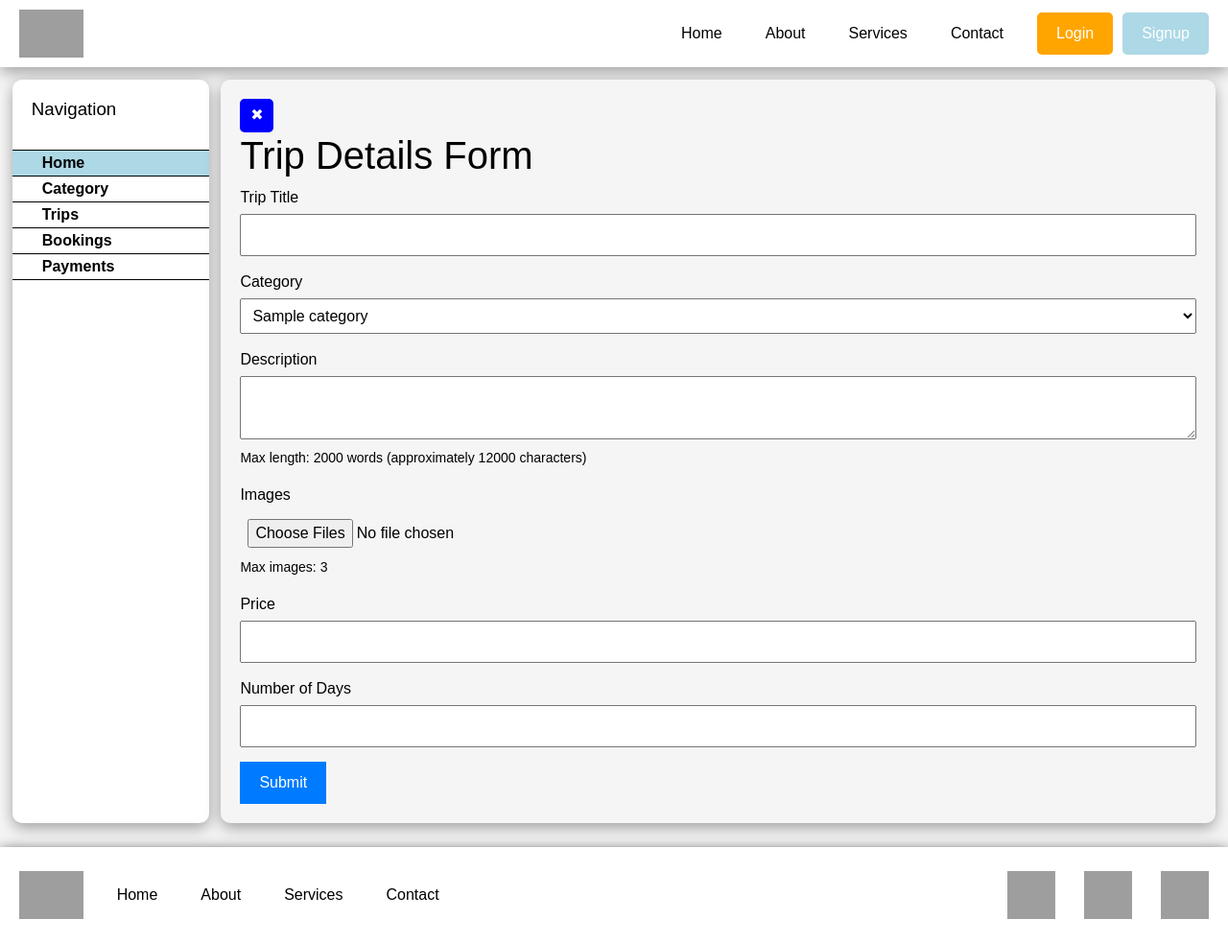
After one commit to onesity/jwt-authentication, a PHP site: page /travel_booking_system/add_location.php in a window 1280 px wide. The commit adds this page. Shown: the whole page at 96% size. Run offline with PHP 8.4, Linux system fonts and the light colour scheme; tables that the repository leaves empty or names only in its code hold one stand-in row (values such as "Sample post"); some libraries are stand-ins or nearby versions; grey boxes are pictures that could not be loaded.

Commit message:
create the side navgation

```diff
--- /dev/null
+++ b/add_location.php
@@ -0,0 +1,201 @@
+<?php
+include('header.php');
+?>
+<!DOCTYPE html>
+<html lang="en">
+
+<head>
+    <meta charset="UTF-8">
+    <meta name="viewport" content="width=device-width, initial-scale=1.0">
+    <title>Trip Details Form</title>
+    <link rel="stylesheet" href="page_style.css">
+    <script src="//cdn.tinymce.com/4/tinymce.min.js"></script>
+    <script>
+        tinymce.init({
+            selector: 'description'
+        });
+    </script>
+    <style>
+        body {
+            font-family: Arial, sans-serif;
+            margin: 20px;
+        }
+
+        .main-div {
+            display: flex;
+        }
+
+        .right-div {
+            flex: 1;
+            padding: 20px;
+            box-sizing: border-box;
+        }
+
+        .form-group {
+            margin-bottom: 15px;
+        }
+
+        label {
+            display: block;
+            margin-bottom: 5px;
+        }
+
+        input,
+        textarea,
+        select {
+            width: 100%;
+            padding: 8px;
+            box-sizing: border-box;
+        }
+
+        #submit_btn {
+            padding: 10px 20px;
+            background-color: #007BFF;
+            color: #fff;
+            border: none;
+            cursor: pointer;
+        }
+
+        #submit_btn:hover {
+            background-color: #0056b3;
+        }
+    </style>
+</head>
+
+<body>
+    <div class="main-div">
+        <?php sidenavbar() ?>
+        <div class="right-div">
+            <button id="hamburger_btn">&#x2716;</button>
+
+            <h1>Trip Details Form</h1>
+            <form id="tripForm" method="POST" action="#" enctype="multipart/form-data">
+                <div class="form-group">
+                    <label for="tripTitle">Trip Title</label>
+                    <input type="text" id="tripTitle" name="title" maxlength="255" required>
+                </div>
+                <div class="form-group">
+
+                    <label for="category">Category</label>
+                    <select id="category" name="category" required>
+                        <?php
+                        $query = "select * from category order by id desc";
+                        $res = mysqli_query($conn, $query);
+                        $total_record = mysqli_num_rows($res);
+                        $sr = 1;
+                        while ($total_record != 0) {
+                            $record = mysqli_fetch_assoc($res);
+                            $id = $record['id'];
+                            $category_name = $record['name'];
+                            echo "<option value='$id'>$category_name</option>";
+                            $total_record--;
+                            $sr++;
+                        }
+                        ?>
+                    </select>
+                </div>
+                <div class="form-group ">
+                    <label for="description">Description</label>
+                    <textarea id="description" name="description" maxlength="12000" required ></textarea>
+                    <small>Max length: 2000 words (approximately 12000 characters)</small>
+                </div>
+                <div class="form-group">
+                    <label for="images">Images</label>
+                    <input type="file" id="images" name="images" accept="image/*" multiple required>
+                    <small>Max images: 3</small>
+                </div>
+                <div class="form-group">
+                    <label for="price">Price</label>
+                    <input type="number" id="price" name="price" max="99999999999" required>
+                </div>
+                <div class="form-group">
+                    <label for="days">Number of Days</label>
+                    <input type="number" id="days" name="days" max="999" required>
+                </div>
+
+                <button type="submit" id="submit_btn" name="submit">Submit</button>
+            </form>
+        </div>
+    </div>
+
+    <script>
+        document.getElementById('tripForm').addEventListener('submit', function(event) {
+            let isValid = true;
+            const title = document.getElementById('tripTitle').value;
+            const description = document.getElementById('description').value;
+            const images = document.getElementById('images').files;
+            const price = document.getElementById('price').value;
+            const days = document.getElementById('days').value;
+            const category = document.getElementById('category').value;
+
+            // Validate title
+            if (title.length > 255) {
+                alert('Trip title cannot exceed 255 characters.');
+                isValid = false;
+            }
+
+            // Validate description
+            const wordCount = description.split(/\s+/).filter(word => word.length > 0).length;
+            if (wordCount > 2000) {
+                alert('Description cannot exceed 2000 words.');
+                isValid = false;
+            }
+
+            // Validate images
+            if (images.length > 3) {
+                alert('You can upload a maximum of 3 images.');
+                isValid = false;
+            }
+
+            // Validate price
+            if (price.length > 11) {
+                alert('Price cannot exceed 11 digits.');
+                isValid = false;
+            }
+
+            // Validate days
+            if (days.length > 3) {
+                alert('Number of days cannot exceed 3 digits.');
+                isValid = false;
+            }
+
+            // Validate category
+            if (category === '') {
+                alert('Please select a category.');
+                isValid = false;
+            }
+
+            if (!isValid) {
+                event.preventDefault();
+            }
+        });
+    </script>
+    <script>
+        $(document).ready(function() {
+            $('#example').DataTable();
+        });
+    </script>
+</body>
+
+</html>
+
+<?php
+if(isset($_POST['submit'])){
+    $title=$_POST['title'];
+    $categoryid=$_POST['category'];
+    $description=$_POST['description'];
+    $image='fsdfsdfsdfsdfs';
+    $price=$_POST['price'];
+    $days=$_POST['days'];
+    $timecreated=time();
+    $status=1;
+    $query="insert into travel(categoryid,title,description,image,price,days,status,timecreated) values('$categoryid','$title','$description','$image','$price','$days','$status','$timecreated')";
+    $res=mysqli_query($conn,$query);
+    if($res){
+        echo "Travel added successfully!";
+    }else{
+        echo $query;
+    }
+}
+include('footer.php');
+?>
--- a/footer.php
+++ b/footer.php
@@ -35,6 +35,7 @@
             width: 100%;
             box-shadow: 0 -2px 5px rgba(0, 0, 0, 0.1);
             height: 100px;
+               box-shadow: rgba(0, 0, 0, 0.9) 0px 5px 15px;
             /* Optional: add a shadow for better separation */
         }
 
--- a/header.php
+++ b/header.php
@@ -5,7 +5,17 @@
     <meta charset="UTF-8">
     <meta name="viewport" content="width=device-width, initial-scale=1.0">
     <title>Profile Popup</title>
-    <link rel="stylesheet" href="styles.css">
+
+    <link rel="stylesheet" href="https://cdn.datatables.net/1.11.3/css/jquery.dataTables.min.css">
+    <!-- jQuery -->
+    <script src="https://code.jquery.com/jquery-3.5.1.js"></script>
+    <!-- DataTables JS -->
+    <script src="https://cdn.datatables.net/1.11.3/js/jquery.dataTables.min.js"></script>
+    <link href="https://cdn.jsdelivr.net/npm/bootstrap@5.3.3/dist/css/bootstrap.min.css" rel="stylesheet" integrity="sha384-QWTKZyjpPEjISv5WaRU9OFeRpok6YctnYmDr5pNlyT2bRjXh0JMhjY6hW+ALEwIH" crossorigin="anonymous">
+    <script src="https://cdn.jsdelivr.net/npm/bootstrap@5.3.3/dist/js/bootstrap.bundle.min.js" integrity="sha384-YvpcrYf0tY3lHB60NNkmXc5s9fDVZLESaAA55NDzOxhy9GkcIdslK1eN7N6jIeHz" crossorigin="anonymous">
+    </script>
+
+
     <style>
         body {
             margin: 0;
@@ -20,6 +30,10 @@
             padding: 10px 20px;
             background-color: white;
             color: black;
+            box-shadow: rgba(0, 0, 0, 0.35) 0px 5px 15px;
+            position:relative;
+            width: 100%;
+
         }
 
         .logo img {
@@ -73,14 +87,6 @@
             background-color: lightblue;
             color: #fff;
         }
-
-        /* .login-btn:hover {
-            background-color: #777;
-        }
-
-        .signup-btn:hover {
-            background-color: #0056b3;
-        } */
 
         .profile {
             position: relative;
--- a/lib.php
+++ b/lib.php
@@ -60,8 +60,77 @@ function send_email($email,$subject,$body,)
 }
 
 function sidenavbar(){
-    echo '<div class="left-div">
-                <button  id="hamburger_btn">&#x2716;</button>
+    echo '
+      <div class="left-div">
+      <h3 id="navigation_heading">Navigation</h3>
+            <table id="nav_table">
+                <tr id=\'table_row_home\' selected="true">
+                    <td id="row_data" >
+                    <i class="bi bi-house"></i><a href="index.php" id="nav_link">Home</a>
+                    </td>
+                </tr>
+                <tr id=\'table_row_category\' selected="false">
+                    <td id="row_data">
+                    <i class="bi bi-house"></i><a href="category.php" id="nav_link">Category</a>
+                    </td>
+                </tr>
+                <tr id=\'table_row_trip\' selected="false">
+                    <td id="row_data">
+                    <i class="bi bi-house"></i><a href="locations.php" id="nav_link">Trips</a>
+                    </td>
+                </tr>
+                <tr id=\'table_row_bookings\' selected="false">
+                    <td id="row_data">
+                    <i class="bi bi-house"></i><a href="#" id="nav_link">Bookings</a>
+                    </td>
+                </tr>
+                <tr id=\'table_row_payments\' selected="false">
+                    <td id="row_data">
+                    <i class="bi bi-house"></i><a href="#" id="nav_link">Payments</a>
+                    </td>
+                </tr>
+            </table>
         </div>
+
+        <script>
+        window.addEventListener(\'load\', () => {
+        const hamburger_btn = document.getElementById(\'hamburger_btn\');
+        const left_div = document.querySelector(\'.left-div\');
+            const right_div = document.querySelector(\'.right-div\');
+            let toggle = 0;
+            hamburger_btn.addEventListener(\'click\', () => {
+                if (toggle == 0) {
+                    left_div.style.width = \'0\';
+                    left_div.style.transition = \'1s\';
+                    right_div.style.width = \'100%\';
+                    right_div.style.marginLeft = \'0\';
+                    // hamburger_btn.style.marginLeft=\'10%\';
+                    // right_div.style.marginLeft= \'0\';
+                    hamburger_btn.innerHTML = \'&#9776\'
+                    toggle = 1;
+                } else {
+                    left_div.style.width = \'16%\';
+                    left_div.style.transition = "1s";
+                    right_div.style.marginLeft = \'1%\';
+                    right_div.style.width = \'81%\';
+                    hamburger_btn.innerHTML = \'&#x2716;\'
+                    toggle = 0;
+                }
+            })
+
+        })
+        const nav_table=document.querySelectorAll("tr");
+        nav_table.forEach((e)=>{
+            let selected =document.querySelector(\'[selected="true"]\')
+            selected.style.backgroundColor=\'lightblue\';
+            e.addEventListener(\'click\',(s)=>{
+                let selected =document.querySelector(\'[selected="true"]\')
+                selected.style.backgroundColor=\'white\';
+                selected.setAttribute(\'selected\',false);
+                e.style.backgroundColor=\'lightblue\';
+                e.setAttribute(\'selected\',true);
+            })
+        })
+        </script>
         ';
 }
--- /dev/null
+++ b/page_style.css
@@ -0,0 +1,75 @@
+.main-div {
+    display: flex;
+    position: relative;
+}
+
+.right-div {
+    width: 81%;
+    margin-top: 1%;
+    margin-bottom: 2%;
+    margin-left: 1%;
+    margin-right: 1%;
+    border-radius: 10px;
+    background-color: whitesmoke;
+    box-shadow: rgba(0, 0, 0, 0.35) 0px 5px 15px;
+    position: relative;
+
+}
+
+.left-div {
+    width: 16%;
+    background-color: blue;
+    margin-top: 1%;
+    margin-bottom: 2%;
+    height: auto;
+    /* margin-left: 1%; */
+    border-radius: 10px;
+    margin-left: 1%;
+    /* border: 1px solid black; */
+    background-color: white;
+    box-shadow: rgba(0, 0, 0, 0.35) 0px 5px 15px;
+}
+
+#hamburger_btn {
+    margin-left: 0;
+    /* font-size: 25px; */
+    height: 35px;
+    width: 35px;
+    background-color: blue;
+    color: white;
+    border: none;
+    border-radius: 5px;
+    cursor: pointer;
+    border-radius: 5px;
+    position: relative;
+}
+
+#nav_table {
+    /* margin-left: 30%;     */
+    width: 100%;
+    margin-top: 15%;
+}
+
+#nav_link {
+    text-decoration: none;
+    color: black;
+    font-size: bold;
+    margin-left: 30px;
+}
+
+/* #row_data{
+     text-align: left;
+} */
+tr {
+    width: 100%;
+    border-top: 1px solid black;
+    border-bottom: 1px solid black;
+    font-weight: bold;
+    cursor: pointer;
+
+}
+
+#navigation_heading {
+    margin-left: 20px;
+    margin-top: 20px;
+}
--- a/style.css
+++ b/style.css
@@ -2,10 +2,9 @@
     border: 1px solid black;
     padding:10px;
     padding-bottom:20px;
-}
-.form-div{
     margin:10% 500px;
 }
+
 input{
     width:300px;
     height: 30px;
--- a/styles.css
+++ b/styles.css
@@ -0,0 +1,42 @@
+
+
+.course-img {
+    width: 100%;
+    height: 40%;
+    object-fit: contain;
+}
+
+.text-area {
+    height: 55%;
+}
+
+.text-area h3 {
+    text-align: left;
+    overflow: hidden;
+    display: -webkit-box;
+    -webkit-line-clamp: 4;
+    -webkit-box-orient: vertical;
+    overflow: hidden;
+    text-overflow: ellipsis;
+    font-weight: normal;
+
+    font-weight: 600;
+}
+
+span.dep-dot p {
+    width: 200px;
+    margin: 0;
+
+    display: -webkit-box;
+    -webkit-line-clamp: 4;
+    -webkit-box-orient: vertical;
+
+    text-overflow: ellipsis;
+    overflow-y: hidden;
+    overflow-x: hidden;
+}
+
+h3,
+.h3 {
+    font-size: 1.170625rem;
+}
```
Also changed, not shown: category.php (+14 -87 lines), locations.php (added, +93 -0 lines).
